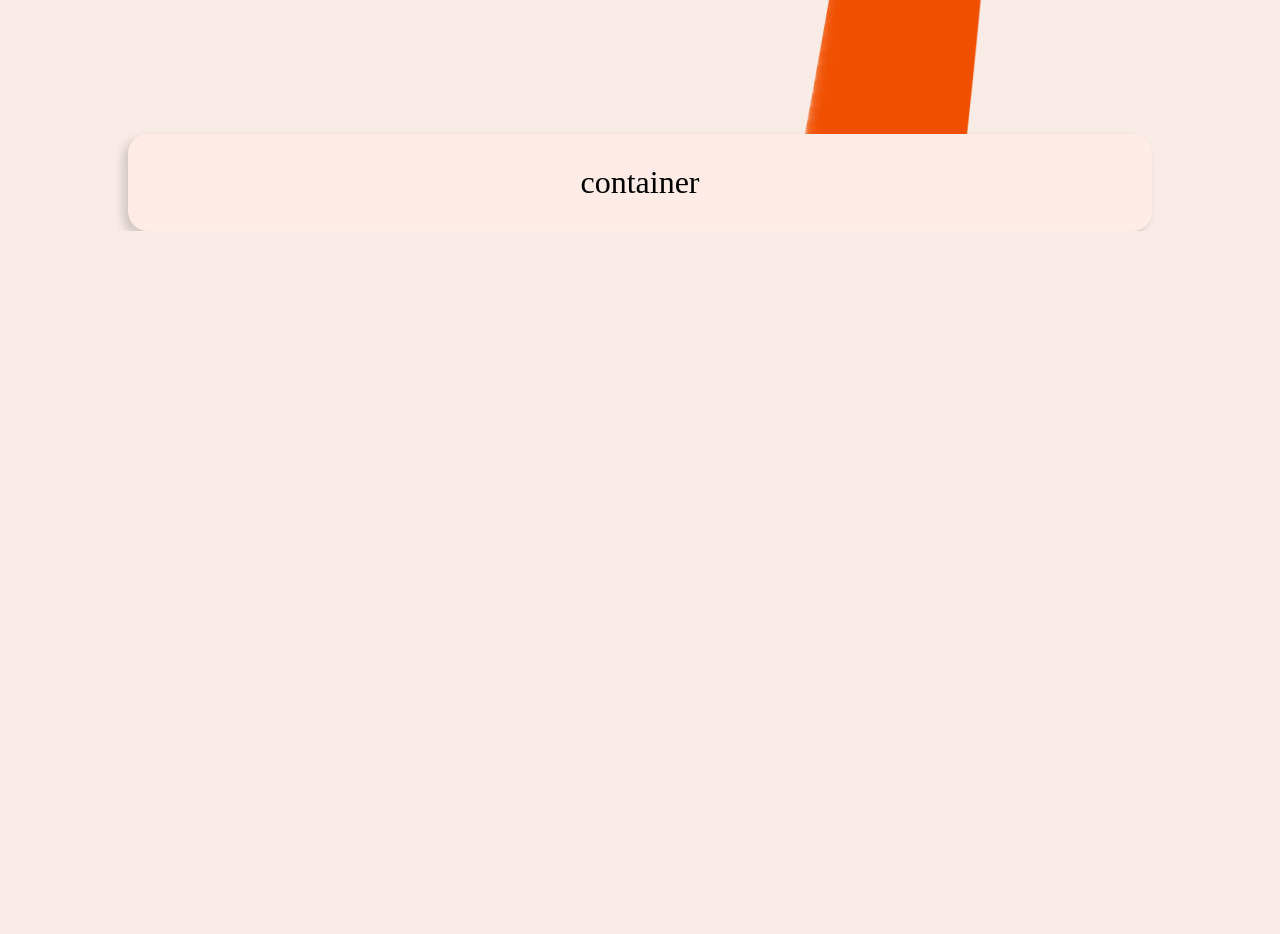
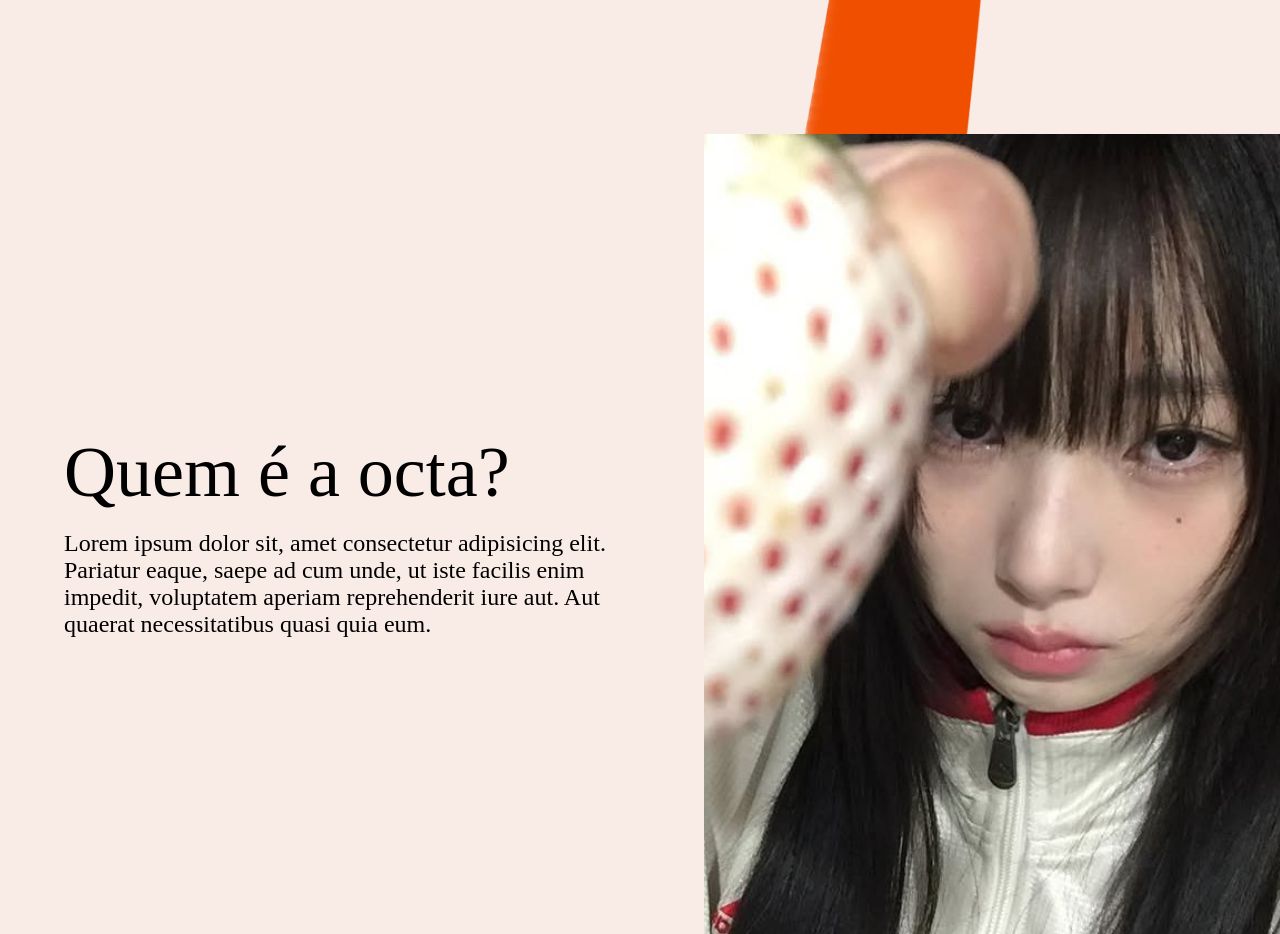
Before and after one commit to Octa-Agency/site-octa, a React (Vite) app: page / in a window 1280 px wide. Shown: the part 1820-2754 px from the top of the page. Before the commit the page ends 2051 px from the top, so only its background shows below. Built offline with nearby package versions, Linux system fonts and the light colour scheme; a web font is replaced by a local one.

Commit message:
segunda parte da pagina

```diff
--- a/src/App.jsx
+++ b/src/App.jsx
@@ -1,11 +1,13 @@
 import Header from "./components/Header";
 import Main from "./components/Main";
+import History from "./components/History";
 
 const App = () => {
   return (
     <>
       <Header />
       <Main />
+      <History />
     </>
   );
 };
--- /dev/null
+++ b/src/components/History.jsx
@@ -0,0 +1,25 @@
+import React from "react";
+import Girl from "../assets/girl.jpg";
+
+function History() {
+  return (
+    <section className="history-container">
+      <div className="history-text">
+        <div className="title">
+          <h1>Quem é a octa?</h1>
+        </div>
+        <p className="title__history">
+          Lorem ipsum dolor sit, amet consectetur adipisicing elit. Pariatur
+          eaque, saepe ad cum unde, ut iste facilis enim impedit, voluptatem
+          aperiam reprehenderit iure aut. Aut quaerat necessitatibus quasi quia
+          eum.
+        </p>
+      </div>
+      <div className="history-image">
+        <img src={Girl} alt="Garota" />
+      </div>
+    </section>
+  );
+}
+
+export default History;
--- a/src/components/Main.jsx
+++ b/src/components/Main.jsx
@@ -20,9 +20,6 @@ function Main() {
           <img src={tree} alt="" />
         </div>
       </div>
-      <div className="container">
-        <h1>container</h1>
-      </div>
     </>
   );
 }
--- a/src/index.css
+++ b/src/index.css
@@ -160,7 +160,7 @@ a {
   max-width: 50vw;
   text-align: start;
 }
-/* botao */
+
 
 .button {
   padding: 1.3vw;
@@ -181,15 +181,50 @@ a {
   color: #f9ebe5;
 }
 
-/* container historia */
+
 
 .container {
   display: flex;
   justify-content: center;
   padding: 30px;
   width: 80vw;
-  background-color: #ffece6;
+  background-color: #f9ebe5;
   box-shadow: -5px 5px 10px 0px rgba(49, 49, 49, 0.2);
   margin: 0 auto;
   border-radius: 20px;
 }
+
+.history-container {
+  display: flex;
+  height: 100vh;
+}
+
+.history-image {
+  flex: 1;
+  overflow: hidden;
+}
+
+.history-image img {
+  width: 100%;
+  height: 100%;
+  object-fit: cover;
+}
+
+.history-text {
+  flex: 1;
+  padding: 4rem;
+  display: flex;
+  flex-direction: column;
+  justify-content: center;
+  background-color: #f9ebe5;
+}
+
+.title h1 {
+  font-size: 4.5rem;
+  margin-bottom: 1rem;
+}
+
+.title__history {
+  font-size: 1.5rem;
+
+}
```
Also changed, not shown: src/assets/girl.jpg (added).
